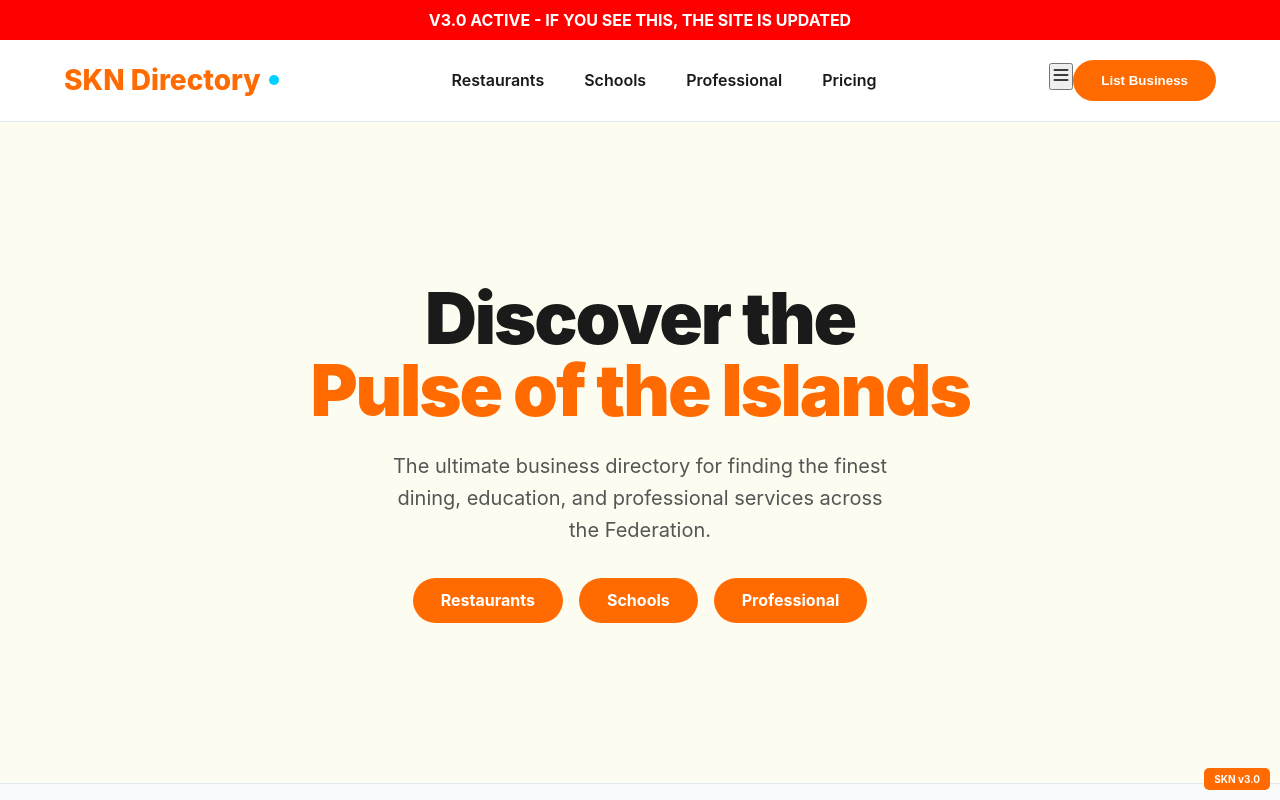
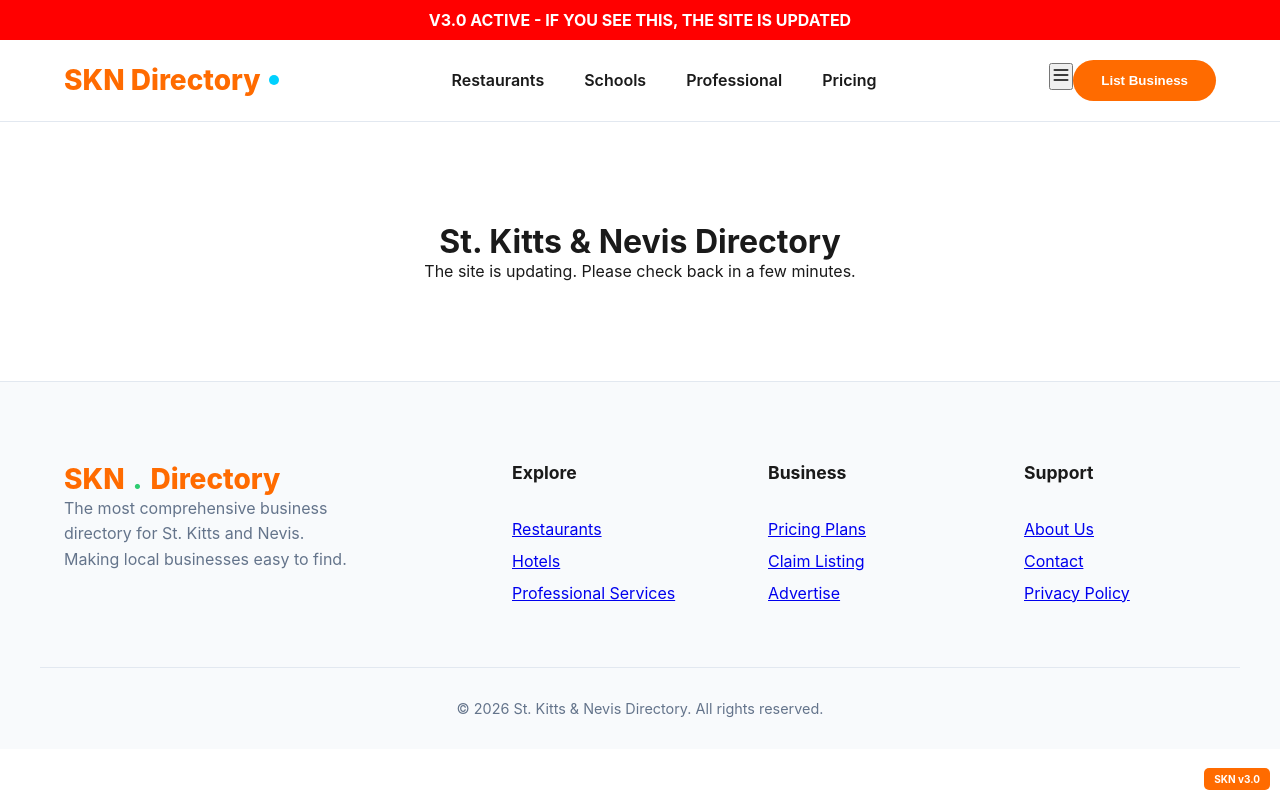
Before and after one commit to gregorybowrin/stkittsnevisdirectory, a Next.js app in the folder stkittsnevis.directory/: page / in a window 1280 px wide. Shown: the top 800 px of the page. Built offline with nearby package versions, Linux system fonts and the light colour scheme.

Commit message:
Emergency Reset: Minimal Home page

```diff
--- a/stkittsnevis.directory/src/app/page.tsx
+++ b/stkittsnevis.directory/src/app/page.tsx
@@ -1,22 +1,12 @@
 'use client';
 
 import React from 'react';
-import Link from 'next/link';
 
 export default function Home() {
   return (
-    <div className="home-container">
-      <section className="hero" style={{ textAlign: 'center', padding: '10rem 0' }}>
-        <div className="container">
-          <h1 className="mockup-title">Discover the <span>Pulse of the Islands</span></h1>
-          <p className="hero-desc" style={{ margin: '0 auto 2rem' }}>The ultimate business directory for finding the finest dining, education, and professional services across the Federation.</p>
-          <div style={{ display: 'flex', gap: '1rem', justifyContent: 'center' }}>
-            <Link href="/directory/restaurants" className="btn-primary">Restaurants</Link>
-            <Link href="/directory/schools" className="btn-primary">Schools</Link>
-            <Link href="/directory/services" className="btn-primary">Professional</Link>
-          </div>
-        </div>
-      </section>
+    <div style={{ padding: '100px 20px', textAlign: 'center' }}>
+      <h1>St. Kitts & Nevis Directory</h1>
+      <p>The site is updating. Please check back in a few minutes.</p>
     </div>
   );
 }
```
